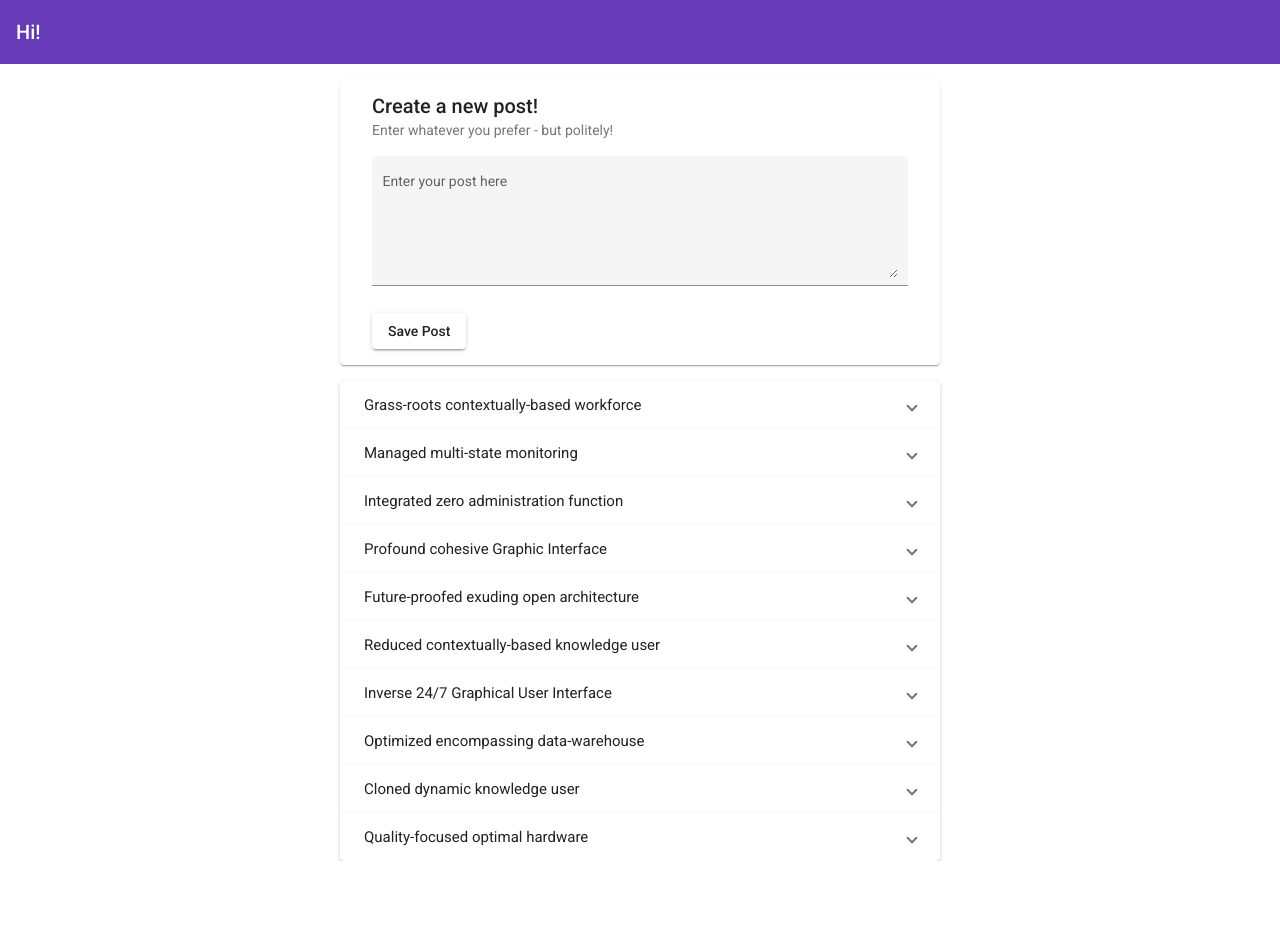
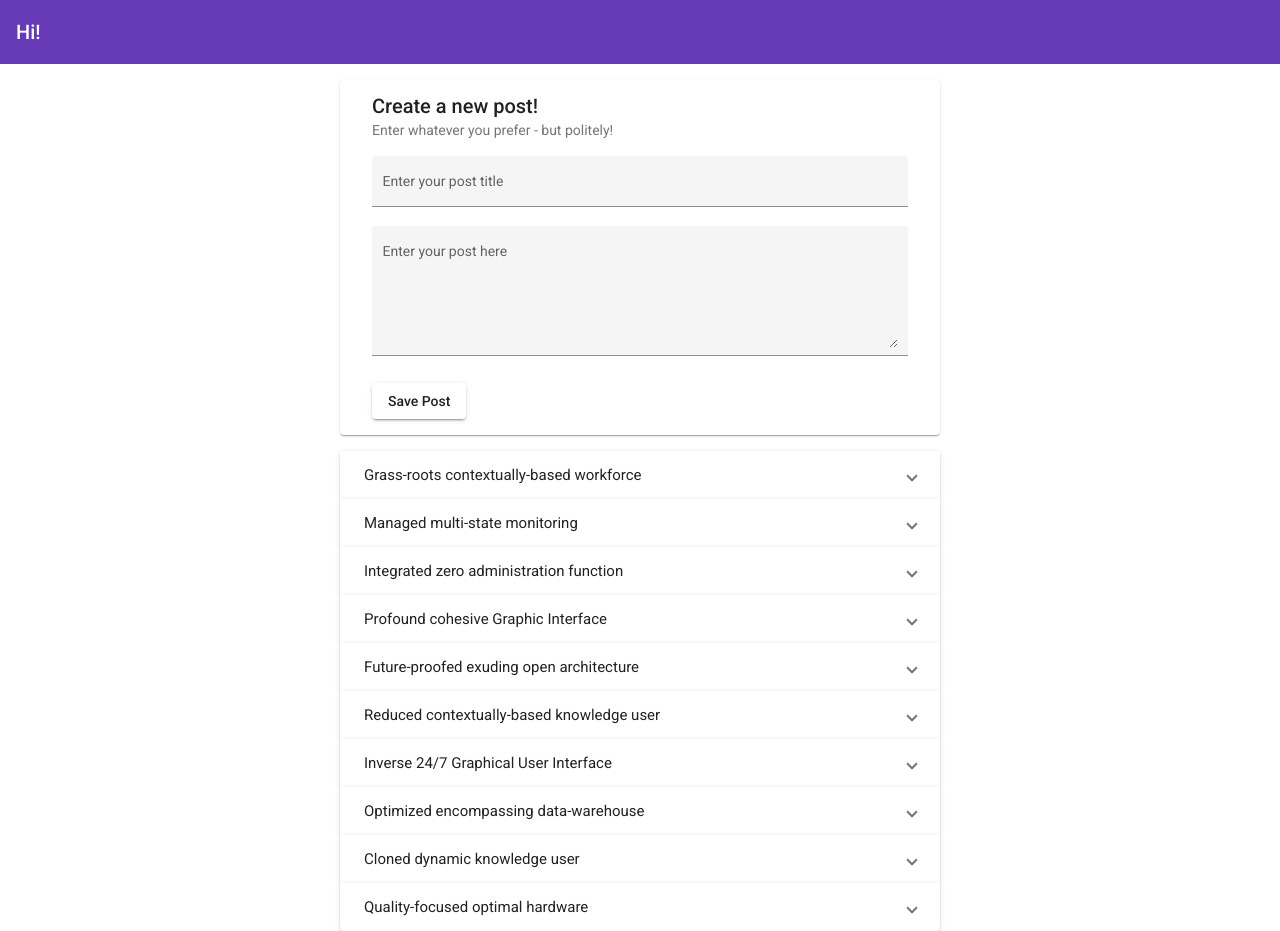
Before and after one commit to Kirren/mean-template, an Angular app in the folder client/: page / in a window 1280 px wide. Before the commit the page ends 861 px from the top, so only its background shows below. Built offline with nearby package versions, Linux system fonts and the light colour scheme.

Commit message:
Add title to post on creation

```diff
--- a/client/src/app/components/post-create/post-create.component.html
+++ b/client/src/app/components/post-create/post-create.component.html
@@ -5,20 +5,15 @@
   </mat-card-header>
   <mat-card-content>
     <mat-form-field appearance="fill">
+      <mat-label>Enter your post title</mat-label>
+      <input matInput [(ngModel)]="enteredTitle" type="text">
+    </mat-form-field>
+    <mat-form-field appearance="fill">
       <mat-label>Enter your post here</mat-label>
-      <textarea matInput [(ngModel)]="enteredValue" rows="6"></textarea>
+      <textarea matInput [(ngModel)]="enteredContent" rows="6"></textarea>
     </mat-form-field>
   </mat-card-content>
   <mat-card-actions class="mat-card-footer-text">
     <button mat-raised-button (click)="onSavePost()">Save Post</button>
   </mat-card-actions>
 </mat-card>
-
-<mat-card *ngIf="showPreview">
-  <mat-card-header>
-    <mat-card-subtitle>Preview your post:</mat-card-subtitle>
-  </mat-card-header>
-  <mat-card-content>
-    <p>{{newPost}}</p>
-  </mat-card-content>
-</mat-card>
--- a/client/src/app/components/post-create/post-create.component.ts
+++ b/client/src/app/components/post-create/post-create.component.ts
@@ -1,4 +1,5 @@
 import { Component } from '@angular/core';
+import { Post } from '@app/interfaces/post';
 
 @Component({
   selector: 'app-post-create',
@@ -6,14 +7,15 @@ import { Component } from '@angular/core';
   styleUrls: ['./post-create.component.scss']
 })
 export class PostCreateComponent {
-  newPost: string = '';
-  enteredValue: string = '';
+  enteredTitle: string;
+  enteredContent: string;
 
-  showPreview: boolean = false;
 
   onSavePost(): void {
-    this.newPost = this.enteredValue;
-    this.showPreview = true;
+    const newPost: Post = {
+      title: this.enteredTitle,
+      content: this.enteredContent
+    };
   }
 
 }
```
